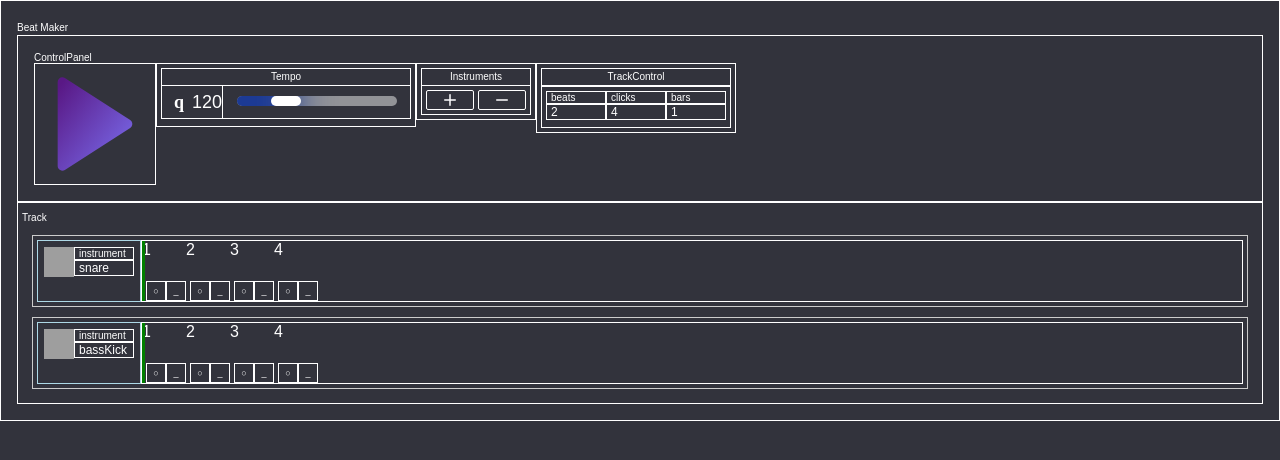
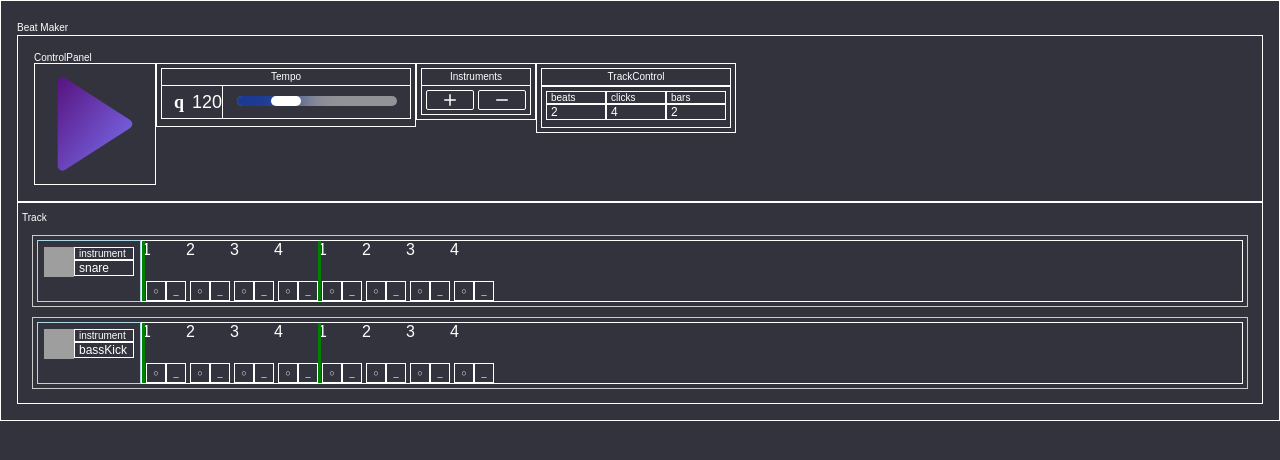
Before and after one commit to mrChernicharo/next-beat2, a Next.js app: page /components/BeatMaker/Beatmaker in a window 1280 px wide. Shown: the top 460 px of the page. Built offline with nearby package versions, Linux system fonts and the light colour scheme; grey boxes are pictures that could not be loaded; a web font is replaced by a local one.

Commit message:
bugfix InstrumentRow map -> key

```diff
--- a/src/pages/components/BeatMaker/ControlPanel/InstrumentsControl/InstrumentsControl.tsx
+++ b/src/pages/components/BeatMaker/ControlPanel/InstrumentsControl/InstrumentsControl.tsx
@@ -10,6 +10,7 @@ import {
 } from '../../../../../utils/initialValues';
 import { FiPlus, FiMinus } from 'react-icons/fi';
 import { useEffect, useState } from 'react';
+import { clearUI } from '../../../../../utils/Loop';
 
 interface IInstrumentControlProps {
   instruments: IInstrumentRow[];
@@ -23,6 +24,7 @@ export function InstrumentsControl({
   const [appInstruments, setAppInstruments] = useState(instruments);
 
   useEffect(() => {
+    console.log(appInstruments);
     setInstruments(appInstruments);
   }, [appInstruments]);
   // useEffect(() => {}, [])
@@ -42,7 +44,7 @@ export function InstrumentsControl({
       const copy = [...appInstruments];
       copy.pop();
 
-      setAppInstruments(copy);
+      setAppInstruments([...copy]);
     }
   }
 
--- a/src/pages/components/BeatMaker/Track/InstrumentRow/InstrumentRow.tsx
+++ b/src/pages/components/BeatMaker/Track/InstrumentRow/InstrumentRow.tsx
@@ -35,9 +35,7 @@ export default function InstrumentRow({
       </div>
       <div className="notes-container">
         {notes.map((note, i) => (
-          <div
-          // className={beat(note.id) === 1 && click(note.id) === 1 ? 'bar-indicator' : ''}
-          >
+          <div key={i}>
             <div className="notes-top">
               {beat(note.id) === 1 ? (
                 <div className="click-indicator">{click(note.id)}</div>
--- a/src/styles/InstrumentRowStyles.tsx
+++ b/src/styles/InstrumentRowStyles.tsx
@@ -15,6 +15,7 @@ export const InstrumentRowContainer = styled.div`
     display: flex;
     align-items: center;
     overflow-x: auto;
+    overflow-y: hidden;
 
     .notes-top {
       height: 40px;
@@ -30,7 +31,6 @@ export const InstrumentRowContainer = styled.div`
       border-left: 3px solid green;
       height: 75px;
       transform: translate(0px, -24px);
-    }
     }
     ::-webkit-scrollbar {
       height: 8px;
@@ -71,6 +71,6 @@ export const InstrumentRowContainer = styled.div`
         color-stop(0.76, rgb(53, 83, 173))
       );
       /* } */
-    /* } */
+    }
   }
 `;
--- a/src/utils/Loop.tsx
+++ b/src/utils/Loop.tsx
@@ -89,10 +89,10 @@ function updateUI(beat: number, click: number, bar: number) {
   currentNoteEl.forEach(el => el.classList.add('current-note'));
   //   previousNoteEl(beat, click).classList.remove('current-note');
 }
-// function clearUI() {
-//   const remainingEl = document.querySelector('.current-note');
-//   if (remainingEl) {
-//     // console.log(remainingEl);
-//     remainingEl.classList.remove('current-note');
-//   }
-// }
+export function clearUI() {
+  const remainingEl = document.querySelector('.current-note');
+  if (remainingEl) {
+    // console.log(remainingEl);
+    remainingEl.classList.remove('current-note');
+  }
+}
--- a/src/utils/initialValues.tsx
+++ b/src/utils/initialValues.tsx
@@ -45,7 +45,7 @@ export const initialTrack: ITrack = {
   tempo: 120,
   beats: 2,
   clicks: 4,
-  bars: 1,
+  bars: 2,
   playing: false,
   instrumentRows: [
     {
@@ -53,14 +53,14 @@ export const initialTrack: ITrack = {
         voice: appVoices[0],
         image: instrumentImgs.snare,
       },
-      notes: Array(2 * 4 * 1).fill({ play: false, id: idMaker(0, 2, 4, 1) }),
+      notes: Array(2 * 4 * 2).fill({ play: false, id: idMaker(0, 2, 4, 2) }),
     },
     {
       instrument: {
         voice: appVoices[1],
         image: instrumentImgs.bassKick,
       },
-      notes: Array(2 * 4 * 1).fill({ play: false, id: idMaker(1, 2, 4, 1) }),
+      notes: Array(2 * 4 * 2).fill({ play: false, id: idMaker(1, 2, 4, 2) }),
     },
   ],
 };
@@ -71,7 +71,7 @@ export const resetTrackNotes = (
   clicks: number,
   bars: number
 ) => {
-  // console.log('resetTrackNotes');
+  console.log('resetTrackNotes');
 
   // TODO melhorar algorítimo pra aprovitar notas clicadas anteriormente
   const trackCopy: ITrack = Object.assign(track, { beats, clicks, bars });
@@ -88,6 +88,7 @@ export const resetTrackNotes = (
 
   return trackCopy;
 };
+
 export const updateNotes = (
   track: ITrack,
   notePlay: boolean,
```
Lines whose indentation alone changed are shown as unchanged.
